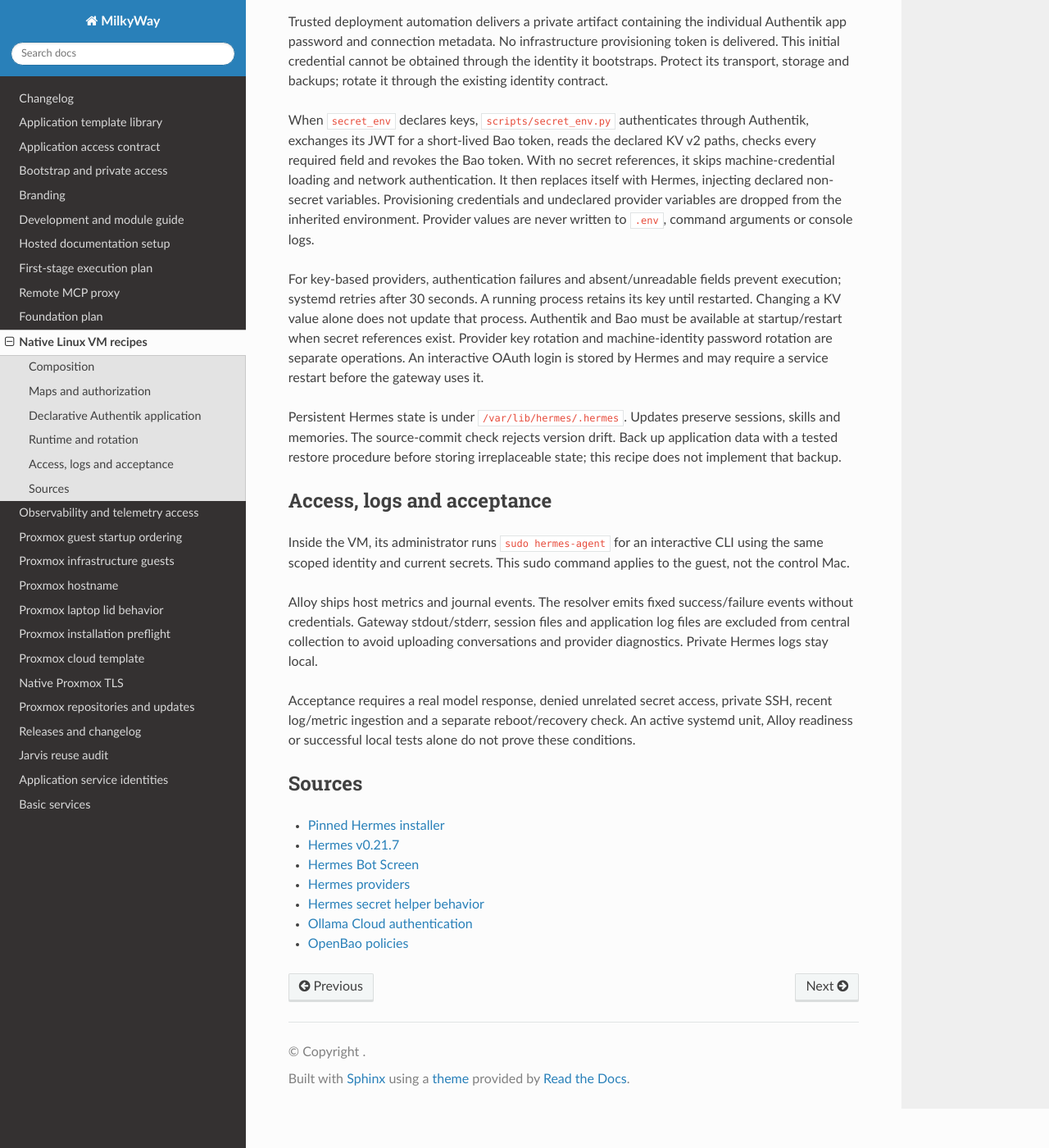
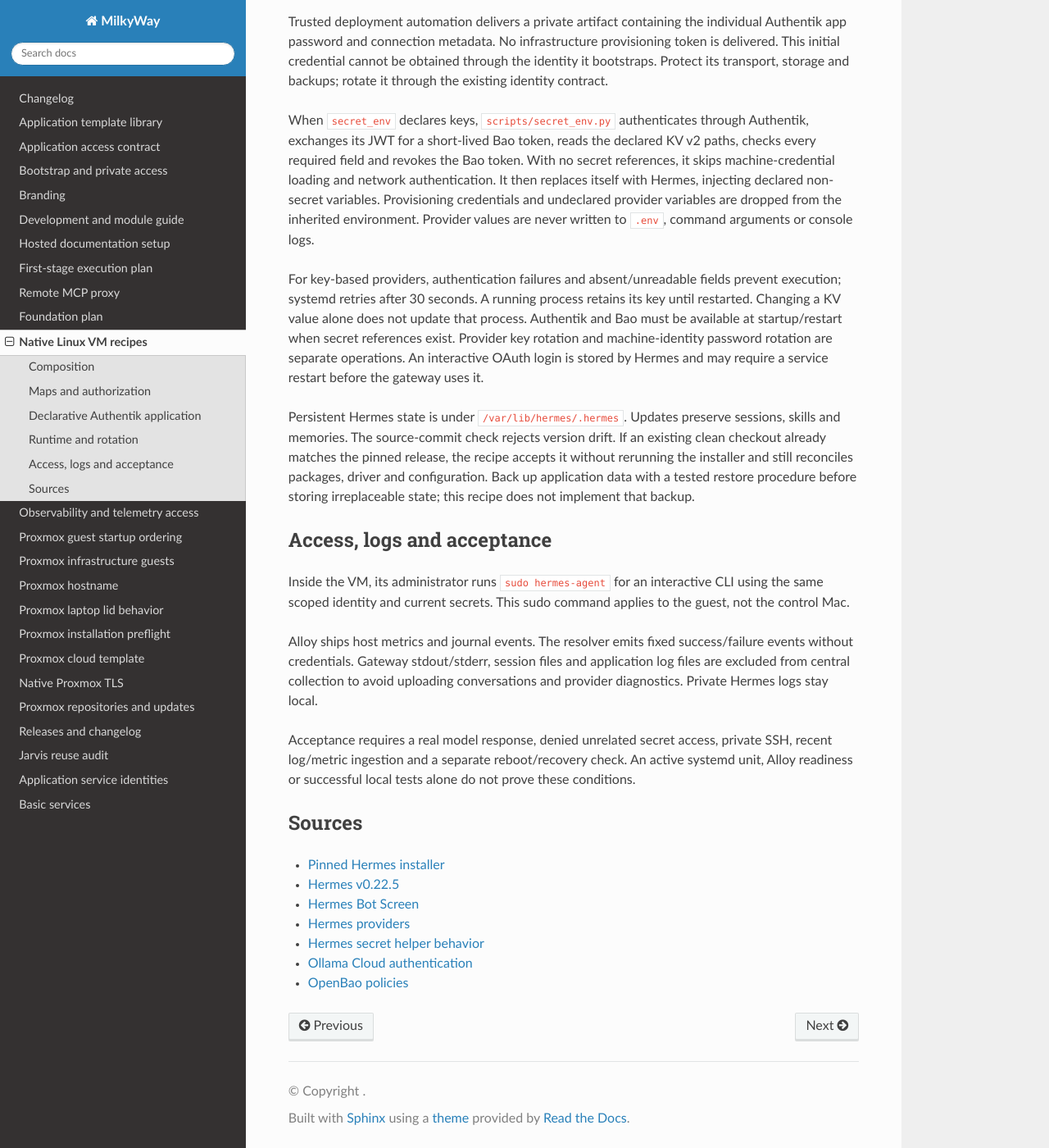
Before and after one commit to CafofoLabs/milkyway, a Sphinx documentation site: the page built from docs/native-vms.md, in a window 1280 px wide and 1400 px high, scrolled down 3104 px. Shown: the whole window at 82% size. Built offline with Sphinx 7.4.7 and the Read the Docs theme 3.1.0, drawn with Linux system fonts in a browser that asks for light colours; the version number could not be read and is left out.

Commit message:
fix(hermes): pin installed v0.22.5 source (#74)
Co-authored-by: Thiago Dias <thiago.dias@humansecurity.com>

```diff
--- a/docs/native-vms.md
+++ b/docs/native-vms.md
@@ -80,7 +80,7 @@
 
 For key-based providers, authentication failures and absent/unreadable fields prevent execution; systemd retries after 30 seconds. A running process retains its key until restarted. Changing a KV value alone does not update that process. Authentik and Bao must be available at startup/restart when secret references exist. Provider key rotation and machine-identity password rotation are separate operations. An interactive OAuth login is stored by Hermes and may require a service restart before the gateway uses it.
 
-Persistent Hermes state is under `/var/lib/hermes/.hermes`. Updates preserve sessions, skills and memories. The source-commit check rejects version drift. Back up application data with a tested restore procedure before storing irreplaceable state; this recipe does not implement that backup.
+Persistent Hermes state is under `/var/lib/hermes/.hermes`. Updates preserve sessions, skills and memories. The source-commit check rejects version drift. If an existing clean checkout already matches the pinned release, the recipe accepts it without rerunning the installer and still reconciles packages, driver and configuration. Back up application data with a tested restore procedure before storing irreplaceable state; this recipe does not implement that backup.
 
 ## Access, logs and acceptance
 
@@ -92,8 +92,8 @@
 
 ## Sources
 
-- [Pinned Hermes installer](https://github.com/NousResearch/hermes-agent/blob/71d34bad1045610252eda02ee79549436896e784/scripts/install.sh)
-- [Hermes v0.21.7](https://github.com/NousResearch/hermes-agent/releases/tag/v0.21.7)
+- [Pinned Hermes installer](https://github.com/NousResearch/hermes-agent/blob/bf0203a794a07aac3ff764972ab9087baa4e4f4e/scripts/install.sh)
+- [Hermes v0.22.5](https://github.com/NousResearch/hermes-agent/releases/tag/v0.22.5)
 - [Hermes Bot Screen](https://hermes-agent.nousresearch.com/docs/user-guide/features/bot-screen)
 - [Hermes providers](https://hermes-agent.nousresearch.com/docs/integrations/providers)
 - [Hermes secret helper behavior](https://hermes-agent.nousresearch.com/docs/user-guide/secrets/command)
```
Also changed, not shown: 3 other files.
